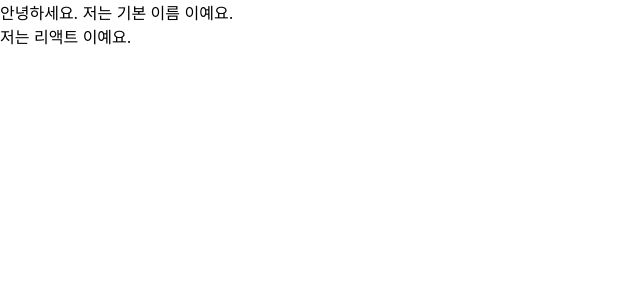
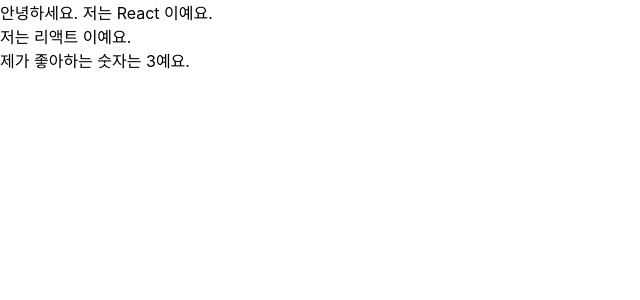
Before and after one commit to JiannKim/hello-react, a React (Create React App) app: page / in a window 1280 px wide. Shown: the top 300 px of the page, without its empty margins (0-640 px from the left). Built offline with nearby package versions, Linux system fonts and the light colour scheme.

Commit message:
:memo: 3.3 props
3.3.6 propTypes와 props 검증 & 더 많은 PropTypes 종류

```diff
--- a/src/App.js
+++ b/src/App.js
@@ -9,8 +9,20 @@
   // 3.3.3 props 기본값 설정: defaultProps (* MyComponent.js 참조)
   // return <MyComponent />;
 
-  // 3.3.4 태그 사이 내용을 보여 주는 children (* MyComponent.js 참조)
-  return <MyComponent> 리액트 </MyComponent>;
+  // 3.3.6 propTypes를 통한 props 검증
+  // MyComponent에서 propTypes를 문자열로 받도록 설정하였다.
+  // 브라우저내에서는 정상적으로 렌더링되지만 검사에 콘솔로그를 보면 propTypes(props의 name)가 잘못되었다는 경고문구가 떠있다.
+  return (
+    // 3.3.6.1 isRequired를 사용하여 필수 propTypes 설정 (* MyComponent.js 참조)
+    // favoriteNumber까지 잘 렌더링된것을 볼 수 있다.
+    <MyComponent name="React" favoriteNumber={3}>
+      리액트
+    </MyComponent>
+  );
+
+  // 에러 메세지를 확인한 후 제대로된 name값을 작성한다. (문자열로)
+  // return <MyComponent name={3}> 리액트 </MyComponent>; <-- errer
+  // return <MyComponent name="React"> 리액트 </MyComponent>; <-- rendering
 };
 
 export default App;
--- a/src/MyComponent.js
+++ b/src/MyComponent.js
@@ -1,24 +1,15 @@
 import React from 'react';
+import PropTypes from 'prop-types';
 
 // 3.3 props
-// 3.3.5 비구조화 할당 문법을 통해 props 내부값 추출하기
-// const MyComponent = (props) => {
-//   // 비구조 할당
-//   const { name, children } = props;
-//   return (
-//     <div>
-//       안녕하세요. 저는 {name} 이예요. <br />
-//       저는 {children} 이예요.
-//     </div>
-//   );
-// };
-// 비구조 할당은 함수의 파라미터에서도 사용할 수 있다.
-// 코드가 간결해지고 사용하기 편하다.
-const MyComponent = ({ name, children }) => {
+// 3.3.6 propTypes를 통한 props 검증
+const MyComponent = ({ name, children, favoriteNumber }) => {
   return (
     <div>
       안녕하세요. 저는 {name} 이예요. <br />
       저는 {children} 이예요.
+      <br />
+      제가 좋아하는 숫자는 {favoriteNumber}예요.
     </div>
   );
 };
@@ -29,4 +20,31 @@
   name: '기본 이름',
 };
 
+// 3.3.6 propTypes를 통한 props 검증 (* App.js 참조)
+// 아래와 같이 설정하면 name값은 무조건 문자열(string) 형태로 전달해야 된다는 것을 의미한다.
+MyComponent.propTypes = {
+  name: PropTypes.string,
+  // 3.3.6.1 isRequired를 사용하여 필수 propTypes 설정
+  // propTypes이 잘못 되엇을 때 경고문구를 띄우도록 아래 코드와같이 작성하여 설정한다.
+  // 지정한 favoriteNumber를 사용하지 않았을때는 해당값이 'undefined'라는 별도의 에러메세지가 뜬다.
+  favoriteNumber: PropTypes.number.isRequired,
+};
+
+// 3.3.6.2 더 많은 PropTypes 종류
+// - array: 배열
+// - arrayOf(다른 PropTyep): 특정 PropType으로 이루어진 배열을 의미. (예: arrayOf(PropTypes.number)는 숫자로 이루어진 배열이다.)
+// - bool: true 혹은 false로 이루어진 값
+// - func: 함수
+// - number: 숫자
+// - object: 객체
+// - string: 문자열
+// - symbol: ES6의 Symbol
+// - node: 렌더링할 수 있는 모든 것(숫자, 문자열, 혹은 JSX 코드, children도 node PropType이다.)
+// - instanceOf(클래스): 특정 클래스의 인스턴스(예: instanceOf(MyClass))
+// - onbeforeprint(['dog', 'cat']): 주어진 배열 요소 중 값 하나
+// - oneOfType([React.PropTypes.string, PropTypes.number]): 주어진 배열 안의 종류 중 하나
+// - objectOf(React.PropTypes.number): 객체의 모든 키 값이 인자로 주어진 PropType인 객체
+// - shape({name: PropTypes.string, num: PropTypes.number}): 주어진 스키마를 가진 객체
+// - any: 아무 종류
+
 export default MyComponent;
```
